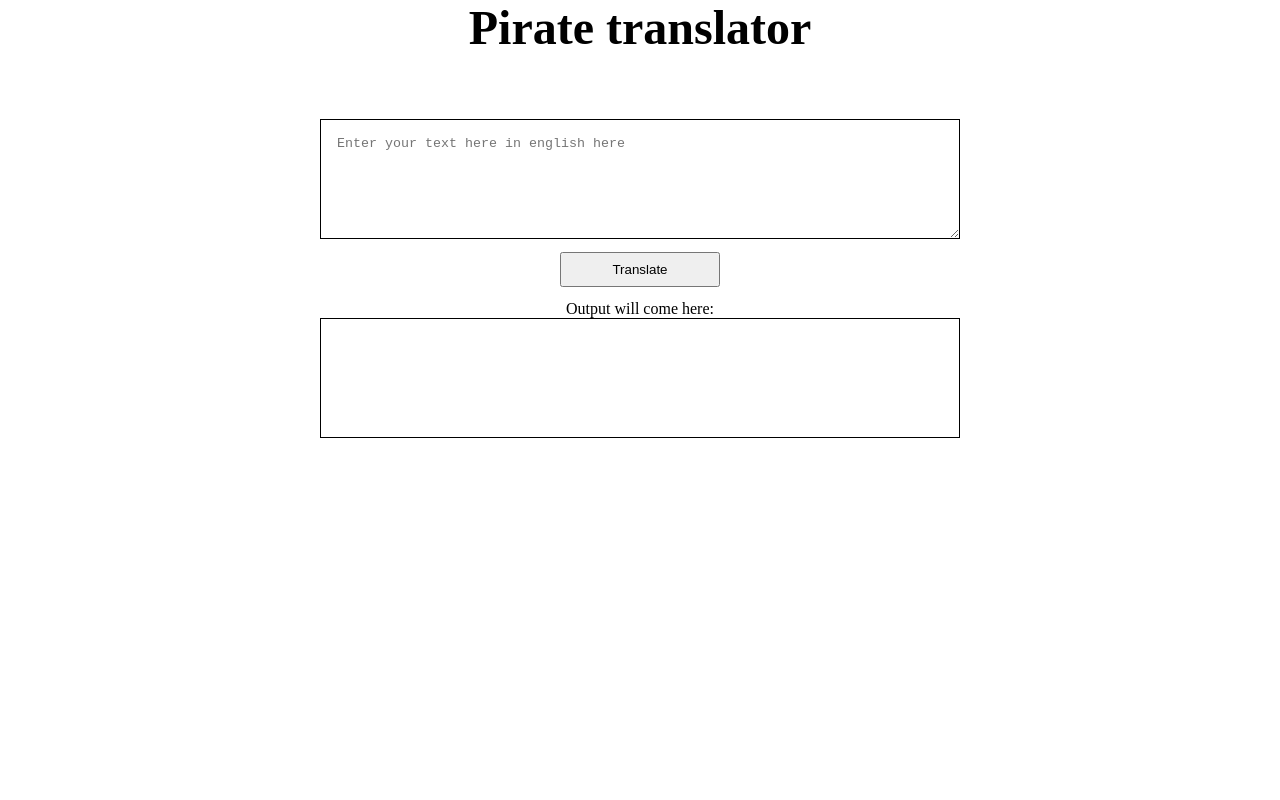
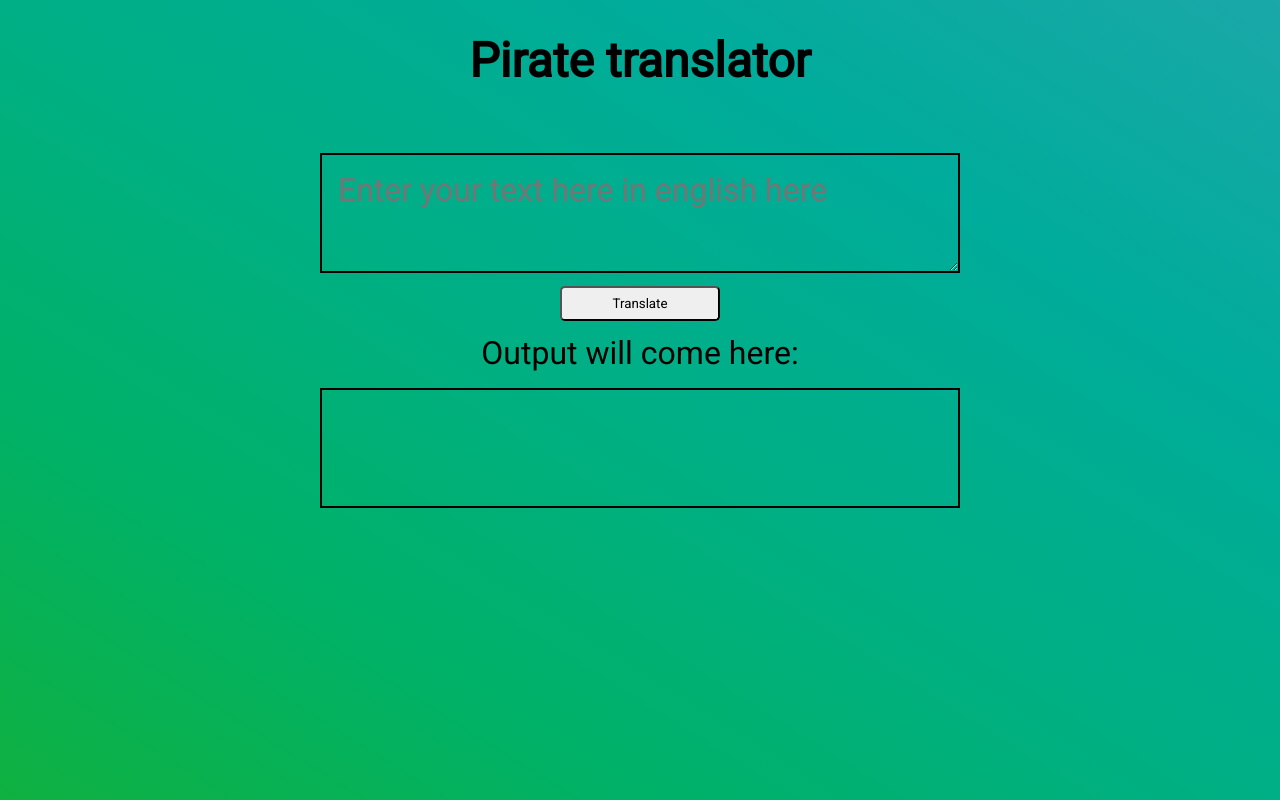
Before and after one commit to gadgetfather/markSeven-pirate-translator, a plain HTML site: page index.html in a window 1280 px wide. Drawn offline with Linux system fonts and the light colour scheme.

Commit message:
made text area transparent

```diff
--- a/style.css
+++ b/style.css
@@ -1,36 +1,56 @@
+@import url('https://fonts.googleapis.com/css2?family=Roboto&display=swap');
+
 *{margin: 0%;
     padding: 0%;
     box-sizing: border-box;
+    font-family: 'Roboto', sans-serif;
 
+}
+body{
+    background-image: linear-gradient(to right top, #0fb140, #00b167, #00af85, #00ac9b, #1aa8a8);
+    min-height: 100vh;
 }
 h1{
     text-align: center;
     font-size:300%;
+    padding-top: 2rem;
 }
 #translate-btn{
     padding: 0.5rem;
     width: 20vh;
     margin-top: 1%;
     margin-bottom: 1%;
+    border-radius: 0.3rem;
 }
 
 #og-text{
     display: block;
     margin: auto;
     margin-top: 5%;
-    border: 1px solid black;
+    border: 2px solid black;
     height: 15vh;
     width: 50%;
     padding: 1rem;
+    text-align: left;
+    font-size: 2rem;
+    background: transparent
+    ;
 }
 main{
     text-align: center;
 }
 #output {
-    border: 1px solid black;
+    border: 2px solid black;
     height: 15vh;
     width: 50%;
     padding: 1rem;
     margin: auto;
+    text-align: left;
+    font-size: 2rem;
+
 
 }
+#description{
+    padding-bottom: 1rem;
+    font-size: 2rem;
+}
```
